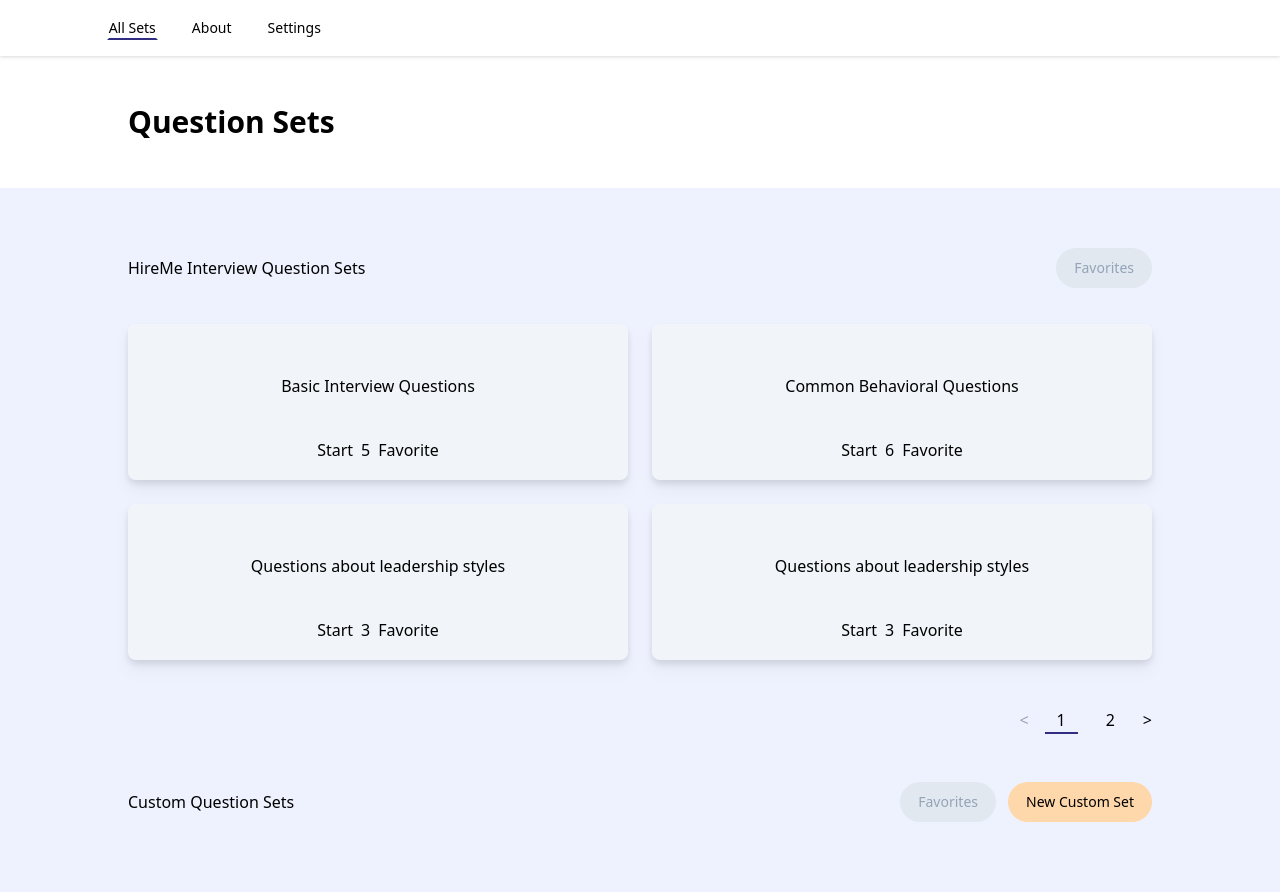
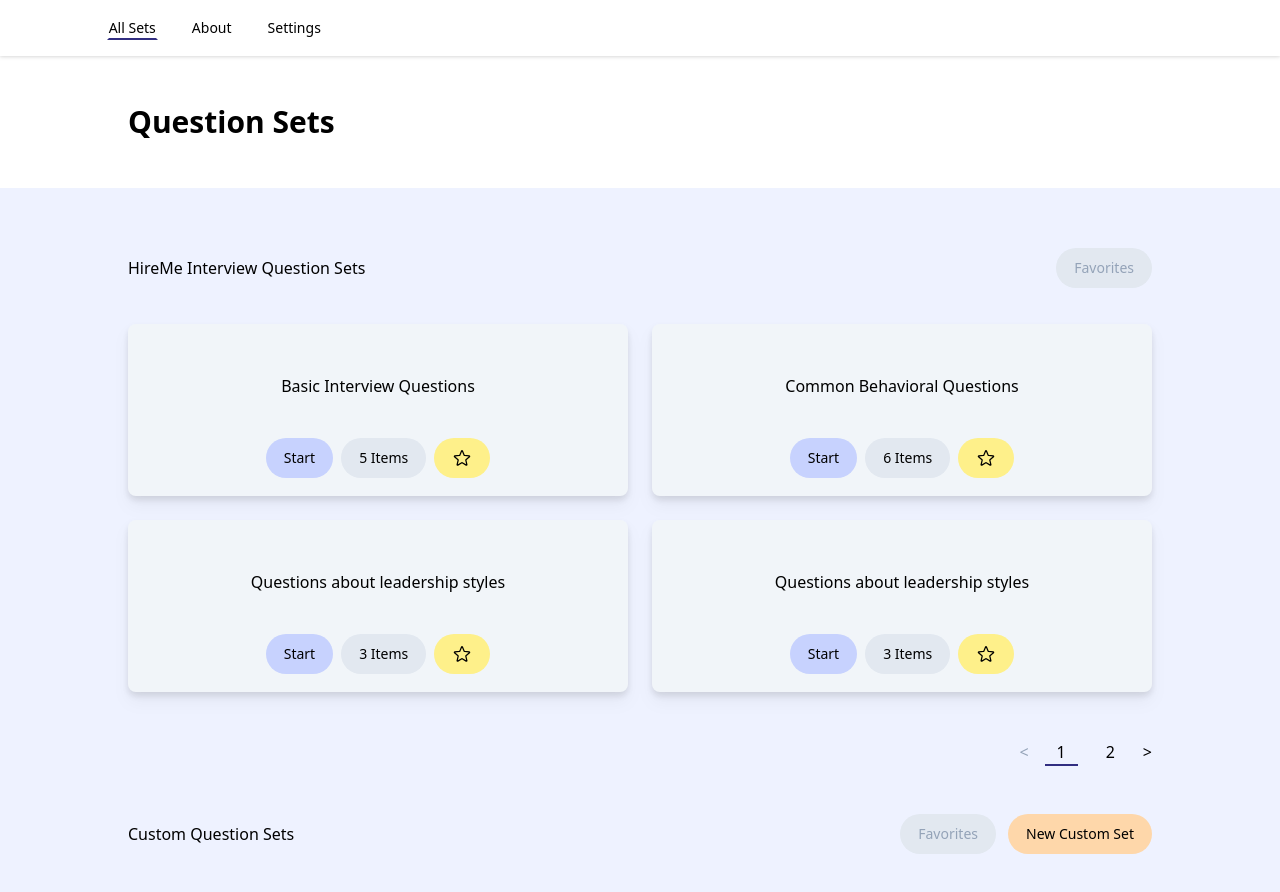
Before and after one commit to jogarbaut/hiremeinterview-react-ts-rtk, a React (Vite) app: page / in a window 1280 px wide. Shown: the top 892 px of the page. Built offline with nearby package versions, Linux system fonts and the light colour scheme.

Commit message:
refactored buttons to one resuable comp file

```diff
--- a/package.json
+++ b/package.json
@@ -11,6 +11,7 @@
   "dependencies": {
     "@heroicons/react": "^2.0.16",
     "@reduxjs/toolkit": "^1.9.3",
+    "classnames": "^2.3.2",
     "react": "^18.2.0",
     "react-dom": "^18.2.0",
     "react-redux": "^8.0.5",
--- /dev/null
+++ b/src/components/shared/Button.tsx
@@ -0,0 +1,30 @@
+import classNames from "classnames";
+
+type Props = {
+  primary?: boolean;
+  favorite?: boolean;
+  info?: boolean;
+  edit?: boolean;
+  children: string | JSX.Element;
+  onClick?: (e: React.MouseEvent<HTMLButtonElement, MouseEvent>) => void;
+};
+
+const Button = ({ children, primary, favorite, info, edit, onClick }: Props) => {
+  const conditionalClassName = classNames(
+    "rounded-full border-2 border-transparent px-4 py-2 text-sm font-light hover:border-2",
+    {
+      "bg-indigo-200 hover:border-indigo-900/50": primary,
+      "bg-yellow-200 hover:border-yellow-900/50": favorite,
+      "bg-slate-200 hover:border-slate-900/50": info,
+      "bg-orange-200 hover:border-orange-900/50": edit,
+    }
+  );
+
+  return (
+    <button onClick={onClick} type="button" className={conditionalClassName}>
+      {children}
+    </button>
+  );
+};
+
+export default Button;
--- a/src/components/shared/QuestionActionBar.tsx
+++ b/src/components/shared/QuestionActionBar.tsx
@@ -1,3 +1,6 @@
+import Button from "@/components/shared/Button";
+import { StarIcon as StarIconOutline } from "@heroicons/react/24/outline";
+import { StarIcon as StarIconSolid } from "@heroicons/react/24/solid";
 import { toggleFavoriteQuestionSet } from "@/features/customQuestionSets/customQuestionSetsSlice";
 import { toggleFavoriteHireMeQuestionSet } from "@/features/hireMeQuestionSets/hireMeQuestionSetsSlice";
 import { useDispatch } from "react-redux";
@@ -35,17 +38,27 @@ const QuestionActionBar = ({
       : dispatch(toggleFavoriteHireMeQuestionSet(questionSetId));
   };
 
-  const handleEditClick = (e: React.MouseEvent<HTMLButtonElement, MouseEvent>) => {
+  const handleEditClick = (
+    e: React.MouseEvent<HTMLButtonElement, MouseEvent>
+  ) => {
     e.stopPropagation();
     navigate(`custom-set/edit/${questionSetId}`);
-  }
+  };
 
   return (
     <div className="flex w-full items-center justify-center gap-2">
-      <button onClick={(e) => handleStartClick(e)}>Start</button>
-      <button>{questionCount}</button>
-      <button onClick={(e) => handleFavoriteClick(e)}>Favorite</button>
-      {isCustom && <button onClick={(e) => handleEditClick(e)}>Edit</button>}
+      <Button onClick={(e) => handleStartClick(e)} primary>
+        Start
+      </Button>
+      <Button info>{`${questionCount.toString()} Items`}</Button>
+      <Button onClick={(e) => handleFavoriteClick(e)} favorite>
+        {isFavorite ? (
+          <StarIconSolid className="h-5 w-5 font-light" />
+        ) : (
+          <StarIconOutline className="h-5 w-5 font-light" />
+        )}
+      </Button>
+      {isCustom && <Button onClick={(e) => handleEditClick(e)} edit>Edit</Button>}
     </div>
   );
 };
```
Also changed, not shown: 1 other file (tests, documents, lock files or other folders).
